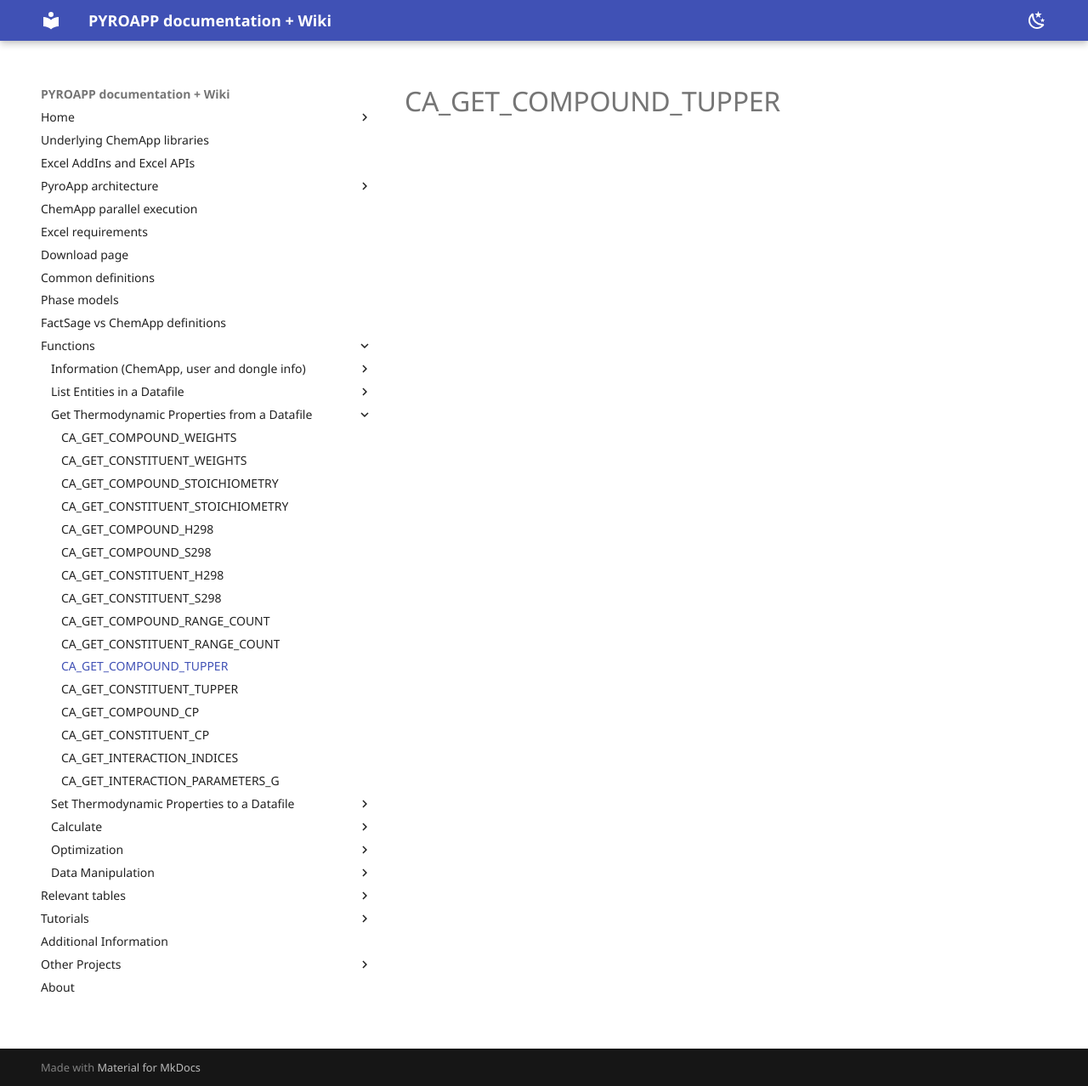
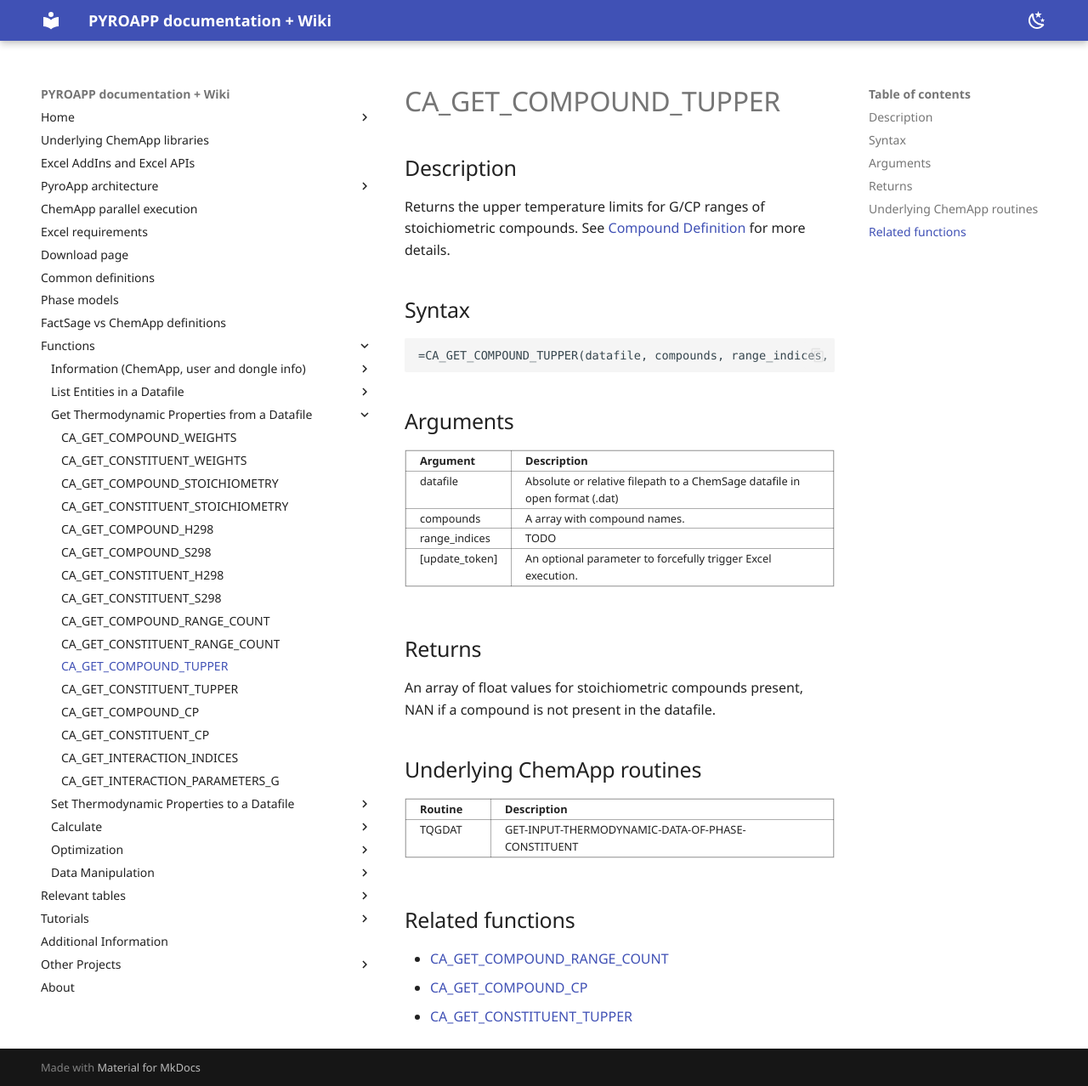
Before and after one commit to evnekdev/pyroapp-docs, an MkDocs documentation site: the page built from docs/functions/ca_get_compound_tupper.md, in a window 1280 px wide and 1278 px high. Shown: the whole window at 85% size. Built offline with MkDocs 1.6.1 and Material for MkDocs 9.7.7, drawn with Linux system fonts in a browser that asks for light colours; some web fonts are replaced.

Commit message:
Update ca_get_compound_tupper.md

````diff
--- a/docs/functions/ca_get_compound_tupper.md
+++ b/docs/functions/ca_get_compound_tupper.md
@@ -1 +1,36 @@
 # CA_GET_COMPOUND_TUPPER
+
+## Description
+
+Returns the upper temperature limits for G/CP ranges of stoichiometric compounds. See [Compound Definition](../../common-definitions#stoichiometric-phase) for more details.
+
+## Syntax
+
+```excel
+=CA_GET_COMPOUND_TUPPER(datafile, compounds, range_indices, [update_token])
+```
+
+## Arguments
+
+  | **Argument** | **Description** |
+  |---|---|
+  | datafile         | Absolute or relative filepath to a ChemSage datafile in open format (.dat) |
+  | compounds        | A array with compound names. |
+  | range_indices    | TODO |
+  | \[update_token\] | An optional parameter to forcefully trigger Excel execution. |
+
+## Returns
+
+An array of float values for stoichiometric compounds present, NAN if a compound is not present in the datafile.
+
+## Underlying ChemApp routines
+
+| **Routine** | **Description** |
+|---|---|
+| TQGDAT | GET-INPUT-THERMODYNAMIC-DATA-OF-PHASE-CONSTITUENT |
+
+## Related functions
+
+  - [CA_GET_COMPOUND_RANGE_COUNT](../ca_get_compound_range_count)
+  - [CA_GET_COMPOUND_CP](../ca_get_compound_cp)
+  - [CA_GET_CONSTITUENT_TUPPER](../ca_get_constituent_tupper)
````
